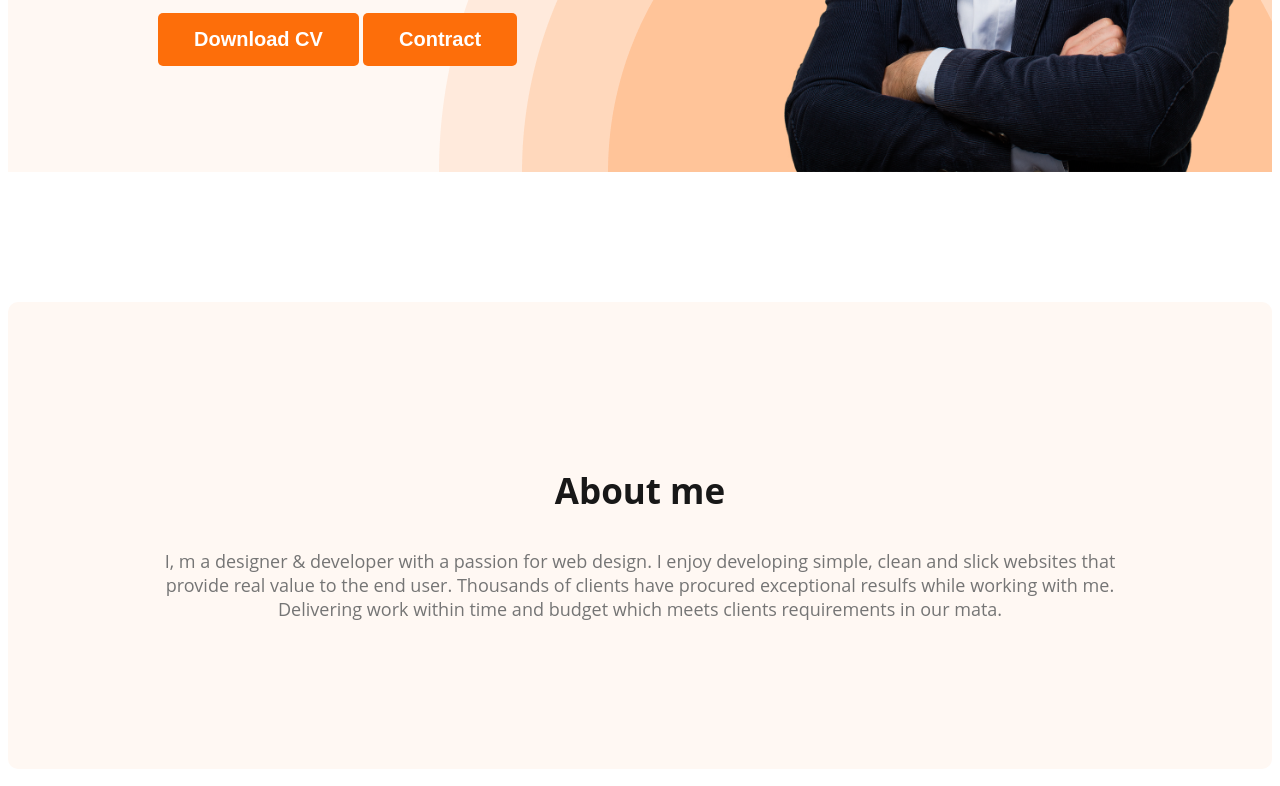
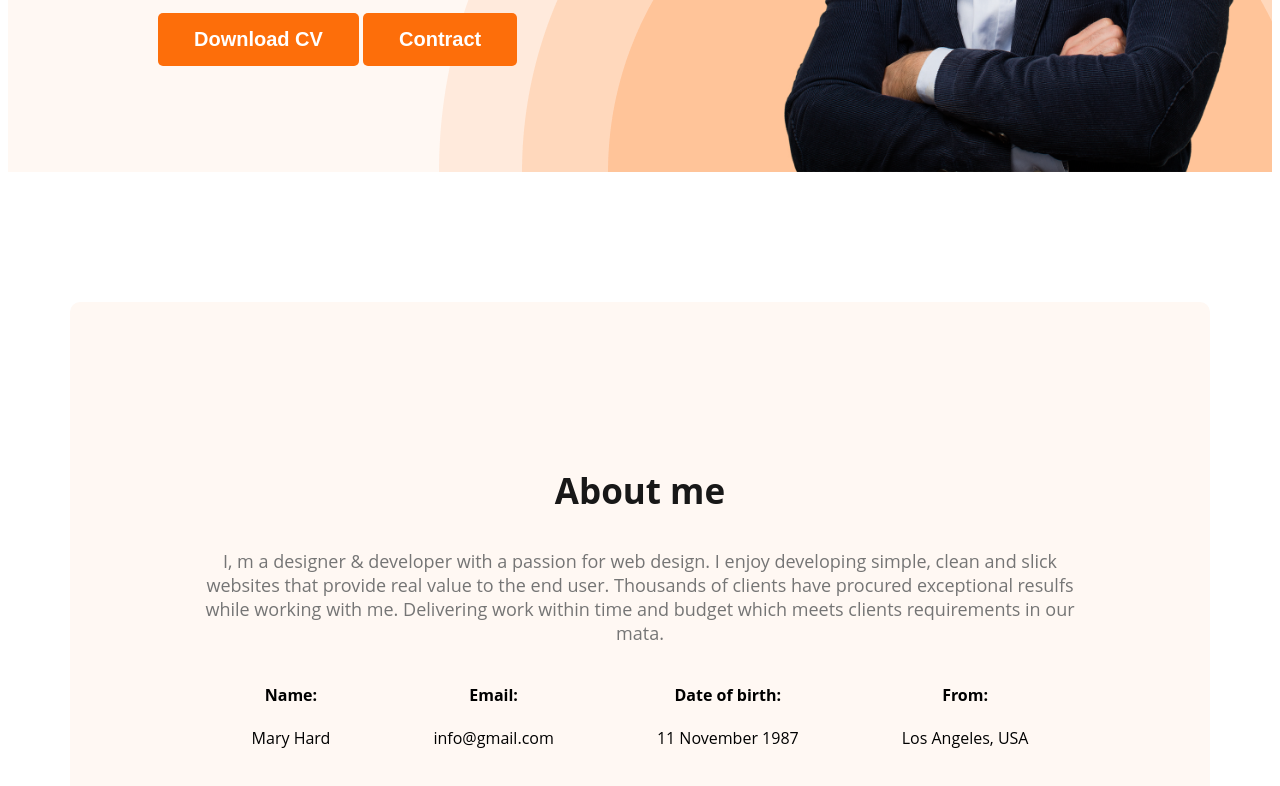
Before and after one commit to imrantahir-1/Developer-portfolio, a plain HTML site: page index.html in a window 1280 px wide. Shown: the part 596-1382 px from the top of the page. Drawn offline with Linux system fonts and the light colour scheme.

Commit message:
added about information

```diff
--- a/index.html
+++ b/index.html
@@ -1,5 +1,6 @@
 <!DOCTYPE html>
 <html lang="en">
+
 <head>
     <meta charset="UTF-8">
     <meta name="viewport" content="width=device-width, initial-scale=1.0">
@@ -8,6 +9,7 @@
 
 
 <link rel="stylesheet" href="style/portfolio.css">
+
 <body>
     <header class="header">
         <nav>
@@ -23,7 +25,8 @@
             <div class="banner-content">
                 <h3 class="banner-greeting">Hi I am</h3>
                 <h1 class="banner-title">Mary Hardy</h1>
-                    <p class="banner-discription">Shot what able cold new see hold.Friendly as an betrayed formerly he. Morning because as to society behaved moments.</p>
+                <p class="banner-discription">Shot what able cold new see hold.Friendly as an betrayed formerly he.
+                    Morning because as to society behaved moments.</p>
                 <button class="btn-praimary">Download CV</button>
                 <button class="btn-praimary">Contract</button>
             </div>
@@ -33,7 +36,33 @@
     <main>
         <section class="about">
             <h3 class="section-title">About me</h3>
-            <p class="section-description">I, m a designer & developer with a passion for web design. I enjoy developing simple, clean and slick websites that provide real value to the end user. Thousands of clients have procured exceptional resulfs while working with me. Delivering work within time and budget which meets clients requirements in our mata.</p>
+            <p class="section-description">I, m a designer & developer with a passion for web design. I enjoy developing
+                simple, clean and slick websites that provide real value to the end user. Thousands of clients have
+                procured exceptional resulfs while working with me. Delivering work within time and budget which meets
+                clients requirements in our mata.</p>
+            <div class="about-info-container">
+                <div class="about-info">
+                    <h4 class="info-title"> Name:</h4>
+
+                    <p class="info-description">Mary Hard</p>
+                </div>
+                <div class="about-info">
+                    <h4 class="info-title">Email: </h4>
+
+                    <p class="info-description">info@gmail.com</p>
+                </div>
+                <div class="about-info">
+                    <h4 class="info-title">Date of birth: </h4>
+
+                    <p class="info-description">11 November 1987 </p>
+                </div>
+                <div class="about-info">
+                    <h4 class="info-title">From:</h4>
+
+                    <p class="info-description"> Los Angeles, USA</p>
+                </div>
+
+            </div>
         </section>
     </main>
     <footer>
@@ -41,4 +70,5 @@
 
     </footer>
 </body>
+
 </html>
--- a/style/portfolio.css
+++ b/style/portfolio.css
@@ -1,8 +1,7 @@
 /* common shared styles */
 body {
     font-family: 'lato', sans-serif;
-    font-family: 'open sans', sans-serif;
-}
+    font-family: 'open sans', sans-serif;}
 
 .text-praimary {
     color: #fd6e0a
@@ -102,6 +101,10 @@ nav a {
 
 
 /* main section styles */
+main{
+    max-width: 1140px;
+    margin: 0 auto;
+}
 /* about section styles */
 
 
@@ -111,3 +114,11 @@ nav a {
     background: #FFF8F3;
     margin: 130px 0;
 }
+
+.about-info-container{
+    display: flex;
+    justify-content: space-around;
+}
+.about-info{
+    text-align: center;
+}
```
Lines whose indentation alone changed are shown as unchanged.
